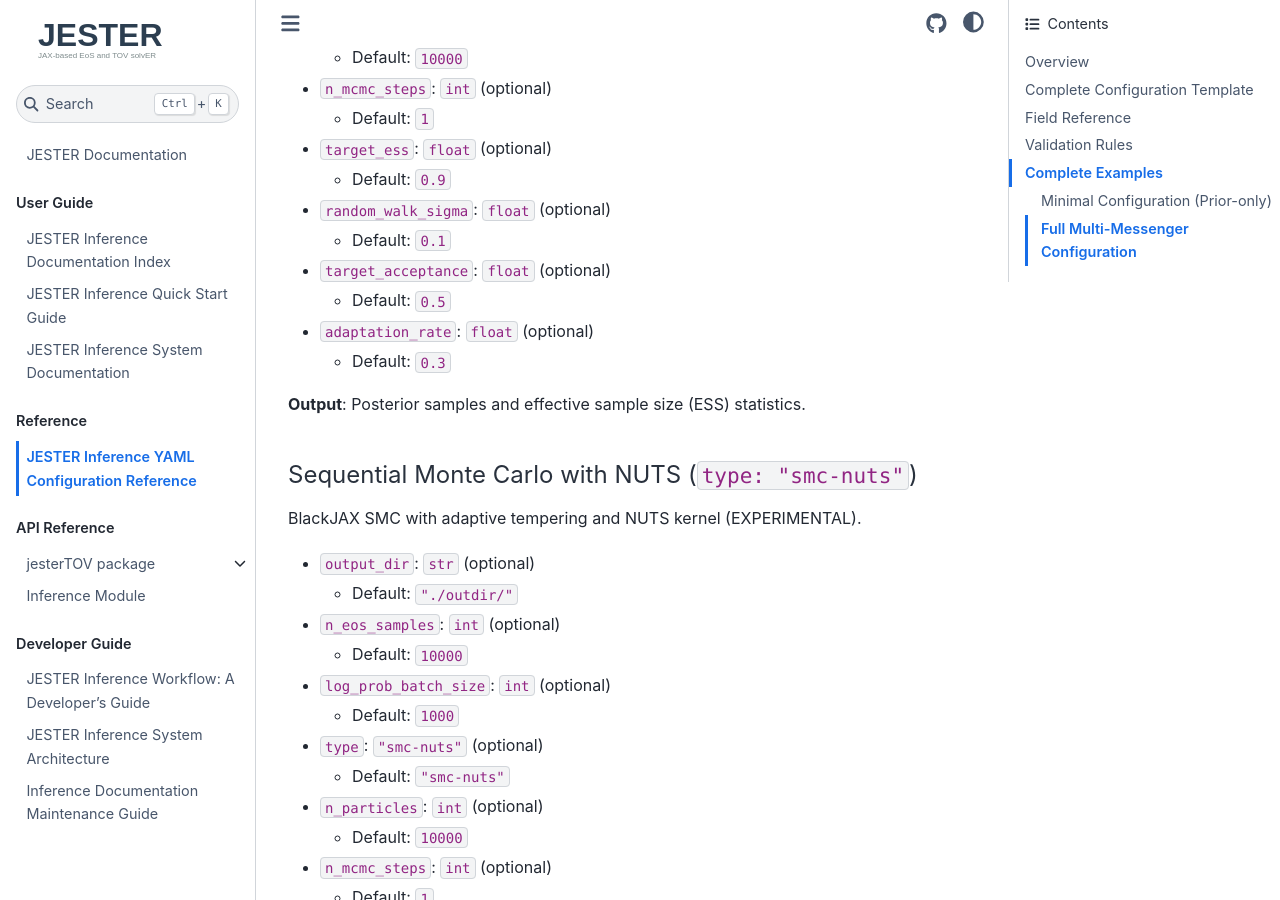
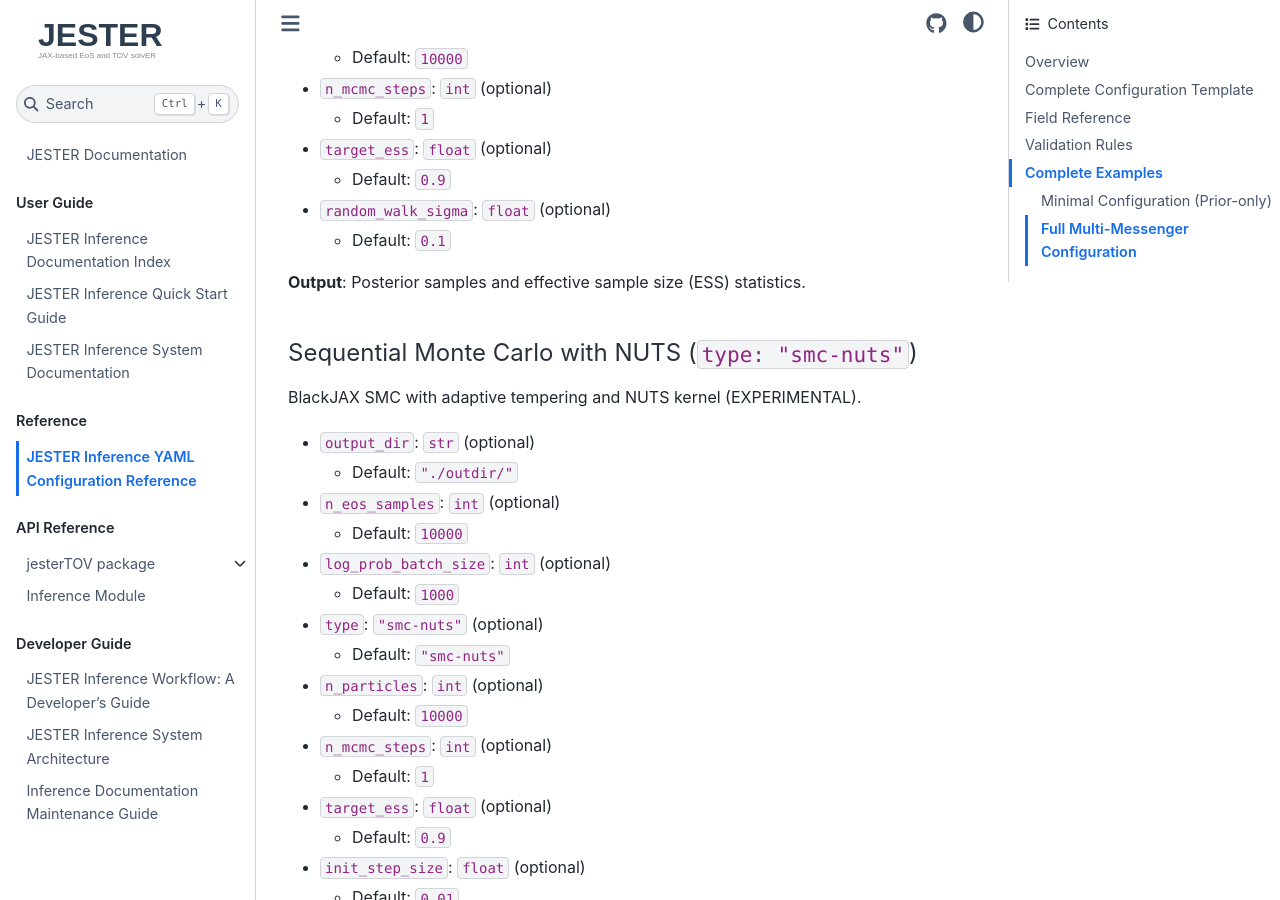
Before and after one commit to tsunhopang/jester, a Sphinx documentation site: the page built from docs/inference_yaml_reference.md, in a window 1280 px wide and 900 px high, scrolled down 6972 px. Built offline with Sphinx 7.4.7 and the Sphinx Book theme 1.1.4, drawn with Linux system fonts in a browser that asks for light colours.

Commit message:
Update docs/inference_yaml_reference.md
Co-authored-by: Copilot <175728472+Copilot@users.noreply.github.com>

```diff
--- a/docs/inference_yaml_reference.md
+++ b/docs/inference_yaml_reference.md
@@ -310,12 +310,6 @@ BlackJAX SMC with adaptive tempering and Gaussian Random Walk kernel.
 - `random_walk_sigma`: `float` (optional)
   - Default: `0.1`
 
-- `target_acceptance`: `float` (optional)
-  - Default: `0.5`
-
-- `adaptation_rate`: `float` (optional)
-  - Default: `0.3`
-
 **Output**: Posterior samples and effective sample size (ESS) statistics.
 
 #### Sequential Monte Carlo with NUTS (`type: "smc-nuts"`)
```
